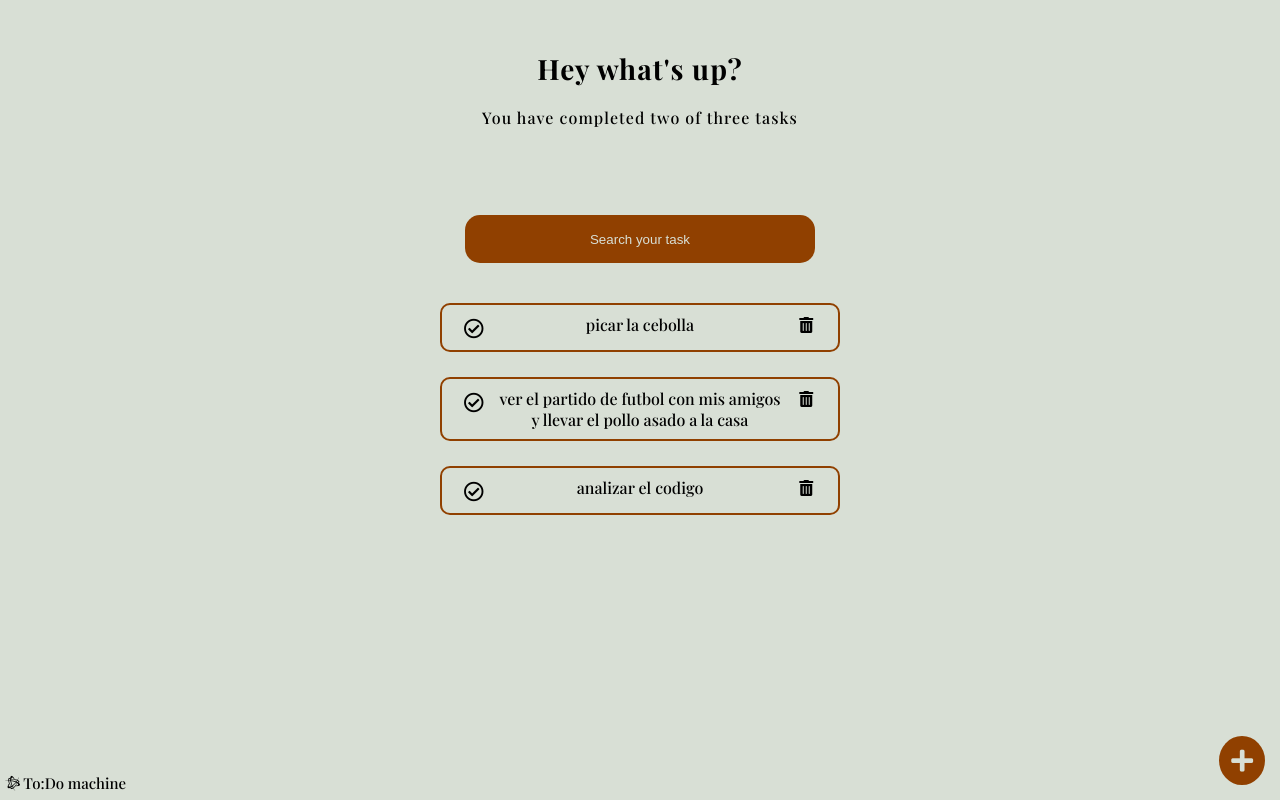
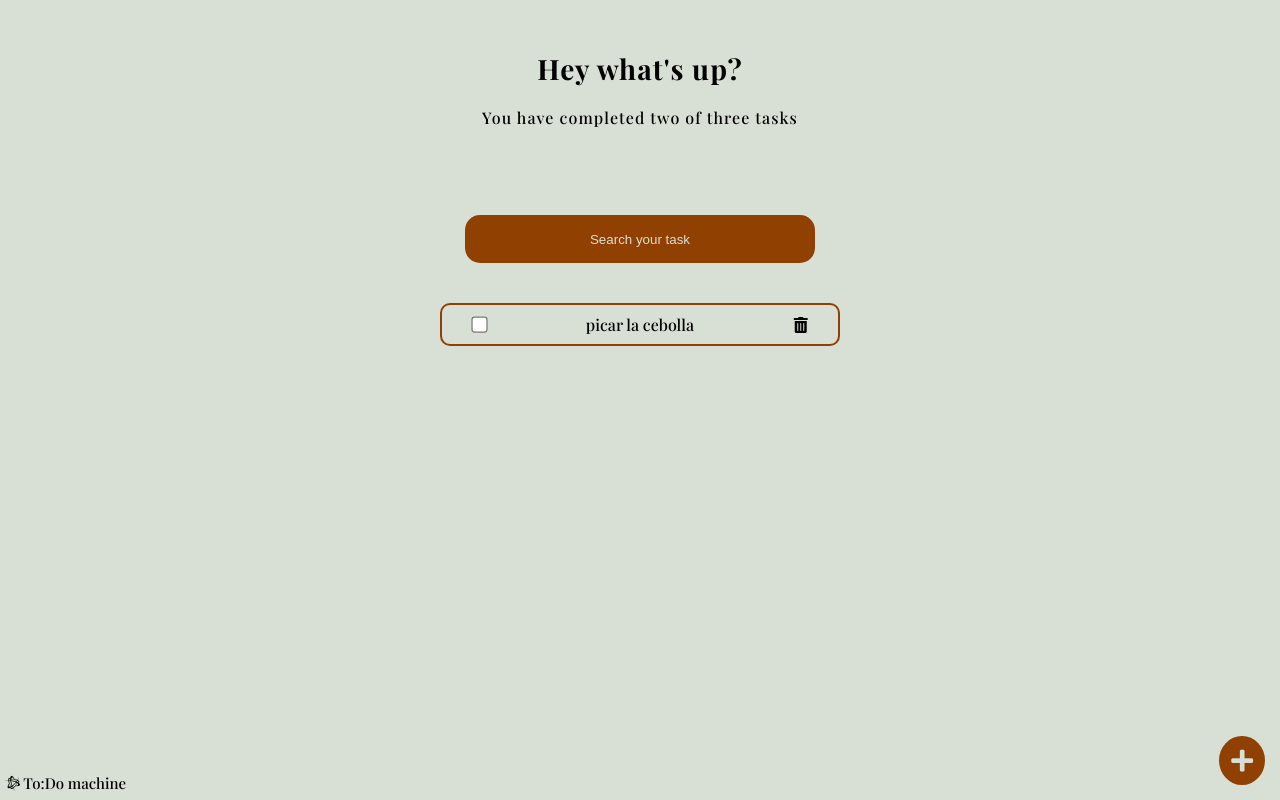
Before and after one commit to JohnRodriguezM/ReactInit, a React (Create React App) app: page / in a window 1280 px wide. Built offline with nearby package versions, Linux system fonts and the light colour scheme; a web font is replaced by a local one.

Commit message:
trabajando con el estado en react

```diff
--- a/src/App.js
+++ b/src/App.js
@@ -4,7 +4,7 @@ import './css/App.css';
 import React from 'react'
 
 // importar primer compoenente de prueba
- import { Saludo } from "./component/primero";
+/*  import { Saludo } from "./component/primero"; */
 
 // se importa el componented del ToDoCounter
 import { ToDoCounter } from './component/todoCounter';
@@ -20,13 +20,13 @@ import { TodoItem } from './component/TodoItem';
 // este es temporal
 import { Prueba } from "./component/prueba";
 
-export const todos = [
+export const defaulttodos = [
   {
     text: "picar la cebolla",
     id: "cebollin",
     complete: false,
   },
-  {
+  /* {
     text: "ver el partido de futbol con mis amigos y llevar el pollo asado a la casa",
     id: "partidoAmigos",
     complete: false,
@@ -35,19 +35,29 @@ export const todos = [
     text: "analizar el codigo",
     id : "workEveryDay",
     complete: false,
-  },
+  }, */
 ]
 // Las props son estaticas, nunca se pueden modificar
 
 
 function App() {
+  /* to:  toDoSearch */
+  const [searchValor,setSearchValue] = React.useState('')
+  /* to array de obejtos to:dos */
+  const [todos,setTodos] = React.useState(defaulttodos)
+
+  const [state,setState] = React.useState('')
+
   return (
     <React.Fragment>  {/* */}
     <ToDoCounter>
 
     </ToDoCounter>
         {/* me llama el h1 principal para el documento */}
-        <ToDoSearch/>
+        <ToDoSearch
+            searchValor={searchValor}
+            setSearchValue={setSearchValue}
+        />
         {/* lleva un input text por dentro */}
 
         {/* por aqui va el todolist
@@ -55,7 +65,14 @@ function App() {
 
 {/* ahi establezco la propiedad text */}
           {todos.map(item => (
-            <TodoItem complete = {item.complete} contenido = {item.text} id = {item.id}/>
+            <TodoItem
+            complete = {item.complete}
+            contenido = {item.text}
+            id = {item.id}
+            state = {state}
+            setState = {setState}
+            />
+
           ))}
         </TodoList>
 
--- a/src/component/TodoItem.jsx
+++ b/src/component/TodoItem.jsx
@@ -7,31 +7,34 @@ import '../css/stylesComponents/toDoItems.css'
 
 
 function TodoItem(props) {
+    const [state2,setState2] = React.useState(false);
     const completeOrDelete = message => alert(message);
-    const [state,setState] = React.useState(false)
+
   return(
       /* llamo la props.text que esta pendiente por definir, en el documento en el que voy a importar esta funcion y en los demas en los que lo requiera */
     <div
     className="div-items">
         <li
             className =
-            {`li-Items ${state && 'is-active-tachado-li-item'}`}>
+            {`li-Items ${state2 && 'is-active-tachado-li-item'}`}>
                 {props.contenido}
         </li>
-        <span
+        <label>
+        <input
             className =
-            {`li-btn-say-yes ${state && 'is-active-btn-say-yes'}`}
-            type = "button"
-            value = {state}
-            onClick = {()=>{
-                setState({isToggleOn: true})
-                console.log(this)
+            {`li-btn-say-yes ${state2 && 'is-active-btn-say-yes'}`}
+            type = "checkbox"
+            value = {state2}
+            onClick = {(event)=>{
+                setState2(event.target.checked)
+                console.log(event.target.checked)
             }}
             >
-        <i
+        {/* <i
             className="far fa-check-circle">
-        </i>
-        </span>
+        </i> */}
+        </input>
+        </label>
         <span
             title = "delete"
             className = "li-btn-delete"
--- a/src/component/todoSearch.jsx
+++ b/src/component/todoSearch.jsx
@@ -1,18 +1,19 @@
 import React from 'react'
 import '../css/stylesComponents/toDoSearch.css'
 
-function ToDoSearch() {
-    const [searchValor,setSearchValue] = React.useState('')
+function ToDoSearch({searchValor,setSearchValue}) {
+
 
     const searchValue = event =>
     {
-        console.log(event.target.value)
-        console.clear()
+       console.log(event.target.value)
+
         setSearchValue(event.target.value)
     };
     return (
         <section>
             <input
+            className = "inputSearch"
             placeholder="Search your task"
             type = "text"
             value = {searchValor}
--- a/src/css/stylesComponents/toDoItems.css
+++ b/src/css/stylesComponents/toDoItems.css
@@ -2,8 +2,8 @@
 .div-items {
   display: -ms-grid;
   display: grid;
-  -ms-grid-columns: 12% 76% 12%;
-  grid-template-columns: 12% 76% 12%;
+  -ms-grid-columns: 15% 70% 15%;
+  grid-template-columns: 15% 70% 15%;
   width: 95%;
   max-width: 400px;
   border: 2px solid var(--button-crazy2);
@@ -26,10 +26,12 @@
 }
 
 .li-btn-say-yes {
+  -webkit-transform: scale(1.25);
+          transform: scale(1.25);
   -ms-grid-column: 1;
   -ms-grid-column-span: 1;
   grid-column: 1/2;
-  font-size: 20px;
+  font-size: 15px;
 }
 
 .li-btn-delete {
@@ -53,12 +55,11 @@
 
 .is-active-tachado-li-item {
   text-decoration: line-through;
+  opacity: 0.5;
 }
 
 .is-active-btn-say-yes {
-  color: green;
-  -webkit-transform: scale(1.4);
-          transform: scale(1.4);
-  -webkit-animation: transform 0.7s;
-          animation: transform 0.7s;
+  -webkit-box-shadow: inset 0px 0px 10px 8px green;
+          box-shadow: inset 0px 0px 10px 8px green;
+  /*  animation: box-shadow 10s;  */
 }
--- a/src/css/stylesComponents/toDoItems.scss
+++ b/src/css/stylesComponents/toDoItems.scss
@@ -2,7 +2,7 @@
 
 .div-items{
     display: grid;
-    grid-template-columns: 12% 76% 12%;
+    grid-template-columns: 15% 70% 15%;
     width:95%;
     max-width: 400px;
     border: 2px solid var(--button-crazy2);
@@ -19,10 +19,14 @@
     text-decoration: none;
     list-style: none;
 }
+
+
 .li-btn-say-yes{
+    transform: scale(1.25);
     grid-column: 1/2;
-    font-size: 20px;
+    font-size: 15px;
 }
+
 .li-btn-delete{
     grid-row: 1/2;
     grid-column: 3/4;
@@ -38,10 +42,10 @@
 // clase para el texto del div, en el momento en que este activo
 .is-active-tachado-li-item{
     text-decoration: line-through;
+    opacity: .5;
 }
 
 .is-active-btn-say-yes{
-    color: green;
-    transform: scale(1.4);
-    animation: transform .7s;
+    box-shadow: inset 0px 0px 10px 8px green;
+   /*  animation: box-shadow 10s;  */
 }
--- a/src/css/stylesComponents/toDoSearch.css
+++ b/src/css/stylesComponents/toDoSearch.css
@@ -4,7 +4,7 @@ section {
   margin: 25px auto;
 }
 
-input {
+.inputSearch {
   width: 85%;
   max-width: 350px;
   height: 48px;
--- a/src/css/stylesComponents/toDoSearch.scss
+++ b/src/css/stylesComponents/toDoSearch.scss
@@ -6,7 +6,7 @@ section{
 
 }
 
-input{
+.inputSearch{
     width: 85%;
     max-width:350px;
     height: 48px;
```
Also changed, not shown: src/react.txt/react.txt (added).
